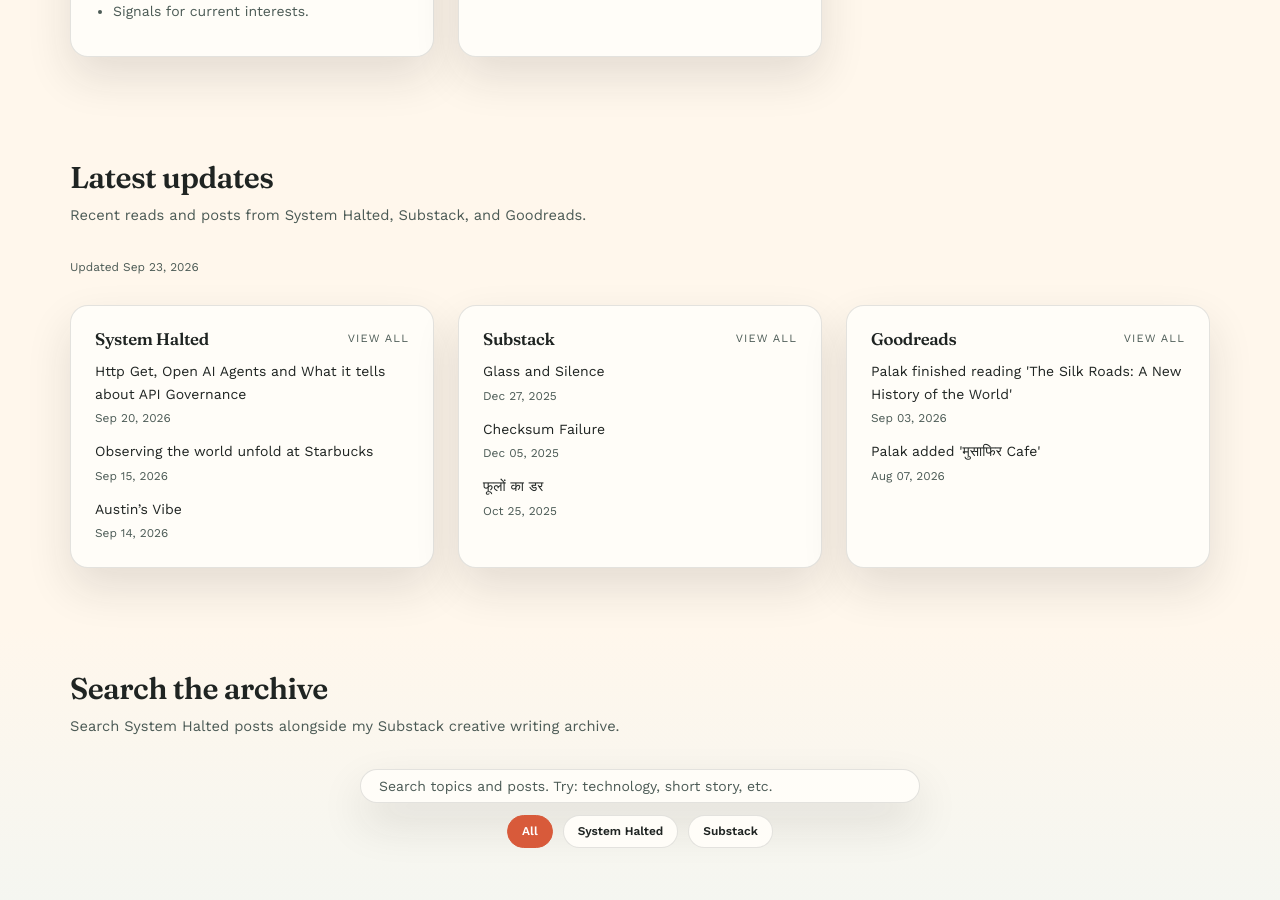
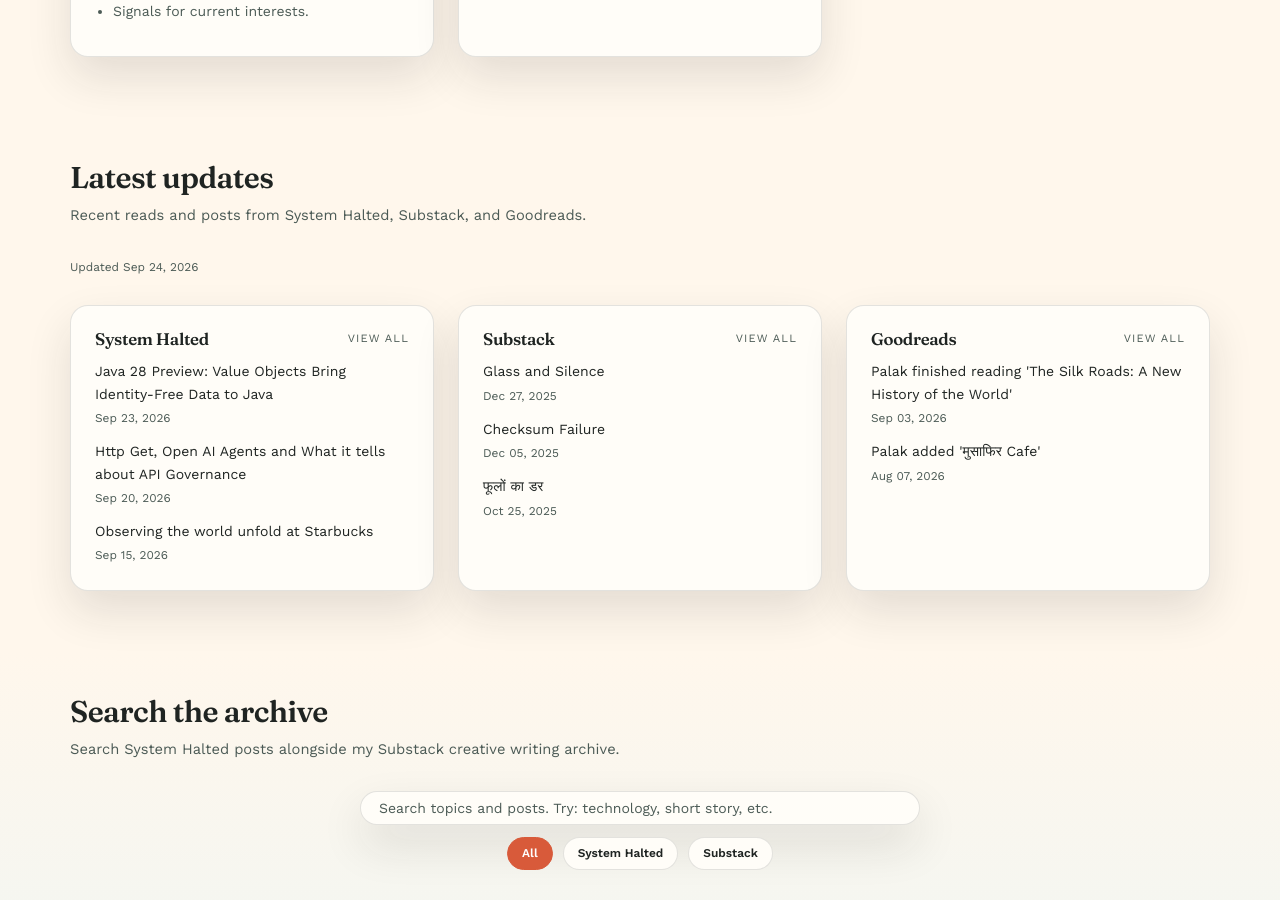
Before and after one commit to systemhalted/about-me, a Jekyll site: the page built from index.html, in a window 1280 px wide and 900 px high, scrolled down 2421 px. Built offline with Jekyll 4.4.1, drawn with Linux system fonts in a browser that asks for light colours; nearby versions of some CDN libraries.

Commit message:
refresh content feeds

```diff
--- a/_data/latest_sources.json
+++ b/_data/latest_sources.json
@@ -1,5 +1,5 @@
 {
-  "updated_at": "2026-09-23T07:46:14Z",
+  "updated_at": "2026-09-24T07:36:36Z",
   "sources": [
     {
       "id": "systemhalted",
@@ -7,6 +7,11 @@
       "url": "https://systemhalted.in",
       "feed_url": "https://systemhalted.in/feed",
       "items": [
+        {
+          "title": "Java 28 Preview: Value Objects Bring Identity-Free Data to Java",
+          "url": "https://systemhalted.in/2026/09/23/java28-value-objects/",
+          "published": "2026-09-23T00:00:00Z"
+        },
         {
           "title": "Http Get, Open AI Agents and What it tells about API Governance",
           "url": "https://systemhalted.in/2026/09/20/http-get/",
@@ -16,11 +21,6 @@
           "title": "Observing the world unfold at Starbucks",
           "url": "https://systemhalted.in/2026/09/15/observing-starbucks/",
           "published": "2026-09-15T00:00:00Z"
-        },
-        {
-          "title": "Austin\u2019s Vibe",
-          "url": "https://systemhalted.in/2026/09/14/austin-vibe/",
-          "published": "2026-09-14T00:00:00Z"
         }
       ]
     },
```
